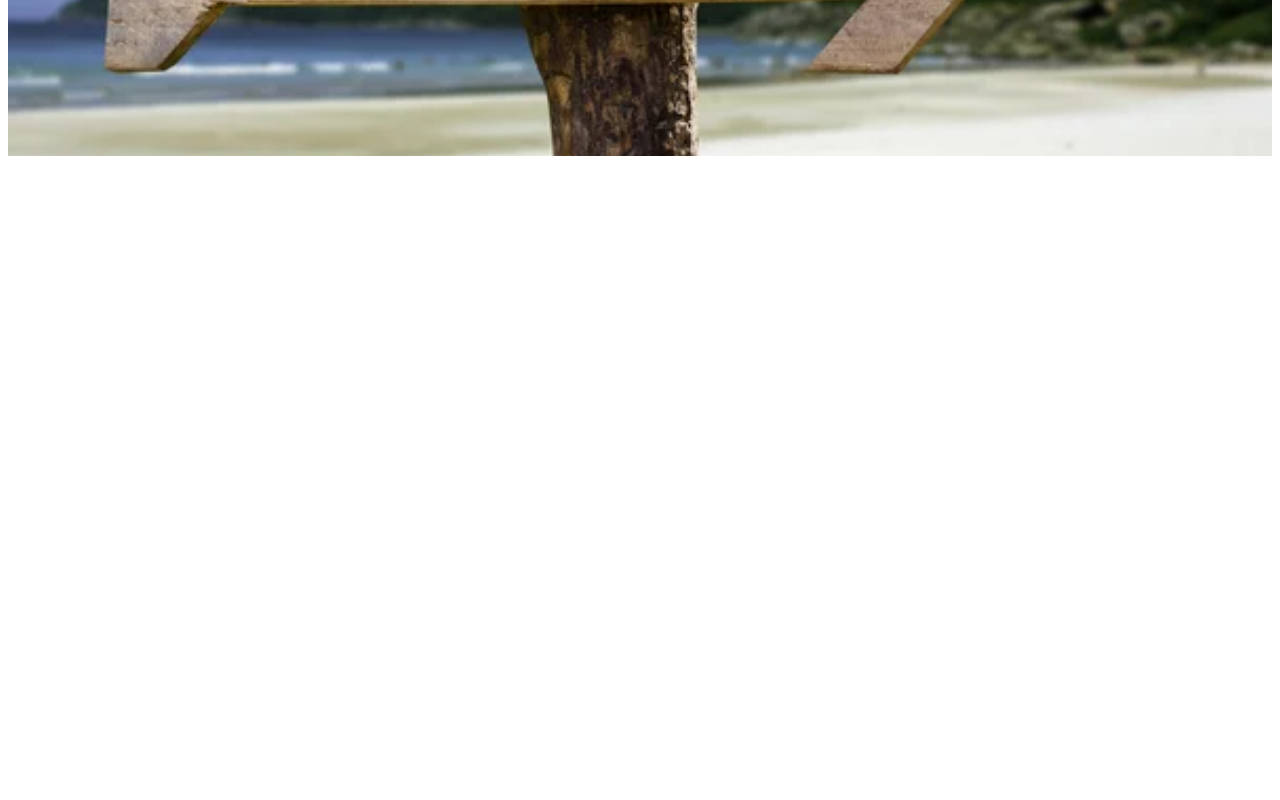
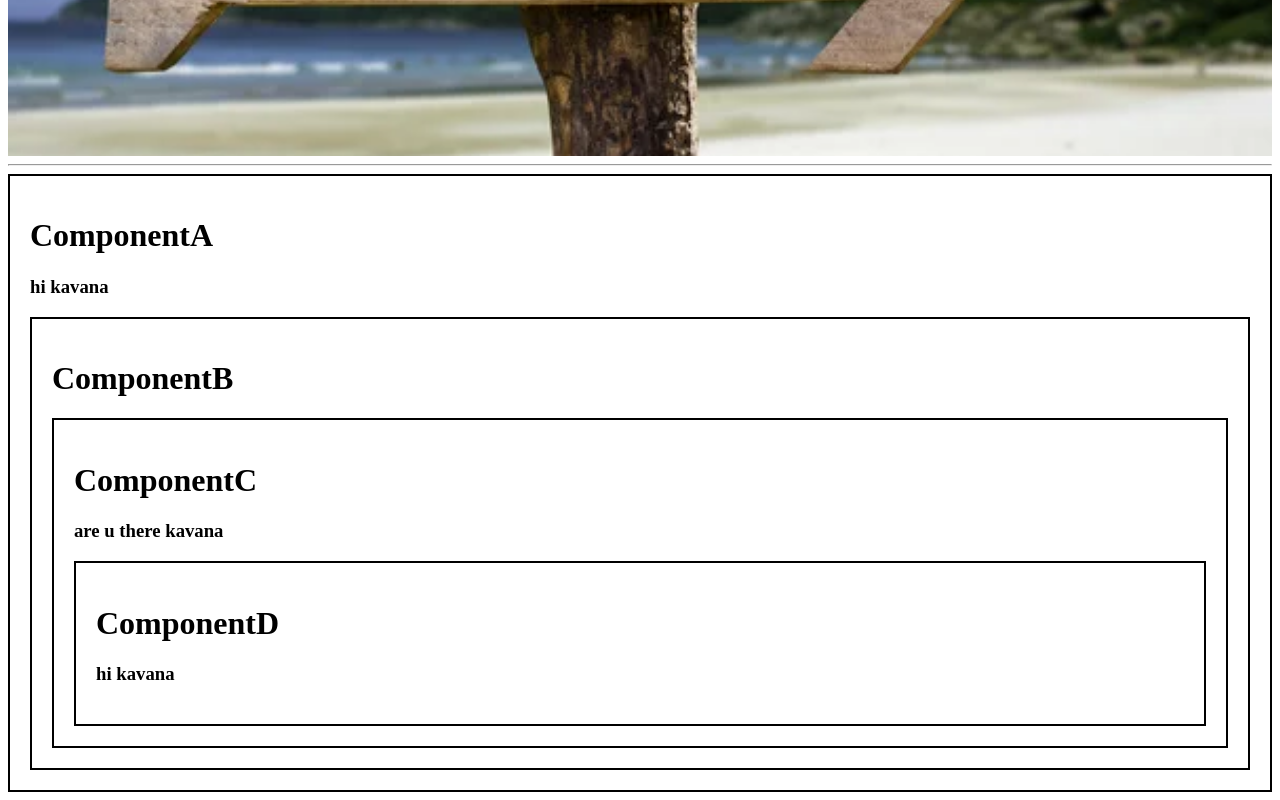
Before and after one commit to Kavana-navada/React-Learning, a React (Vite) app: page / in a window 1280 px wide. Shown: the part 690-1490 px from the top of the page. Before the commit the page ends 854 px from the top, so only its background shows below. Built offline with nearby package versions, Linux system fonts and the light colour scheme.

Commit message:
used usecontext

```diff
--- a/src/App.jsx
+++ b/src/App.jsx
@@ -12,6 +12,7 @@
 import Count from "./Count";
 import HeightWidth from "./HeightWidth";
 import DigitalClock from "./DigitalClock";
+import ComponentA from "./ComponentA";
 
 import ToDoList from "./ToDoList";
 function App() {
@@ -46,7 +47,8 @@
           <HeightWidth />
           <hr />
             <DigitalClock />
-
+            <hr />
+          <ComponentA />
           </>
 
  );
--- /dev/null
+++ b/src/ComponentA.jsx
@@ -0,0 +1,21 @@
+import ComponentB from "./ComponentB";
+import React,{useState, createContext} from "react";
+export const userContext=createContext();
+
+function ComponentA(){
+    const [user,setUser]=useState("kavana");
+
+
+    return(
+        <div className="Box">
+            <h1>ComponentA</h1>
+            <h3>hi {user}</h3>
+            <userContext.Provider value={user}>
+                <ComponentB user={user}/>
+            </userContext.Provider>
+
+        </div>
+
+    );
+}
+export default ComponentA;
--- /dev/null
+++ b/src/ComponentB.jsx
@@ -0,0 +1,11 @@
+import ComponentC from "./ComponentC";
+function ComponentB(){
+    return(
+        <div className="Box">
+            <h1>ComponentB</h1>
+            <ComponentC />
+        </div>
+
+    );
+}
+export default ComponentB;
--- /dev/null
+++ b/src/ComponentC.jsx
@@ -0,0 +1,15 @@
+import { userContext } from "./ComponentA";
+import ComponentD from "./ComponentD";
+import React,{useContext} from "react";
+function ComponentC(){
+    const user=useContext(userContext);
+    return(
+        <div className="Box">
+            <h1>ComponentC</h1>
+            <h3>are u there {user}</h3>
+            <ComponentD />
+        </div>
+
+    );
+}
+export default ComponentC;
--- /dev/null
+++ b/src/ComponentD.jsx
@@ -0,0 +1,15 @@
+import React,{useContext} from "react";
+import { userContext } from "./ComponentA";
+function ComponentD(){
+    const user=useContext(userContext);
+    return(
+
+
+        <div className="Box">
+            <h1>ComponentD</h1>
+            <h3>hi {user} </h3>
+        </div>
+
+    );
+}
+export default ComponentD;
--- a/src/index.css
+++ b/src/index.css
@@ -129,3 +129,8 @@
     text-align: center;
 
 }
+
+.Box{
+    padding: 20px;
+    border: 2px solid black;
+}
```
